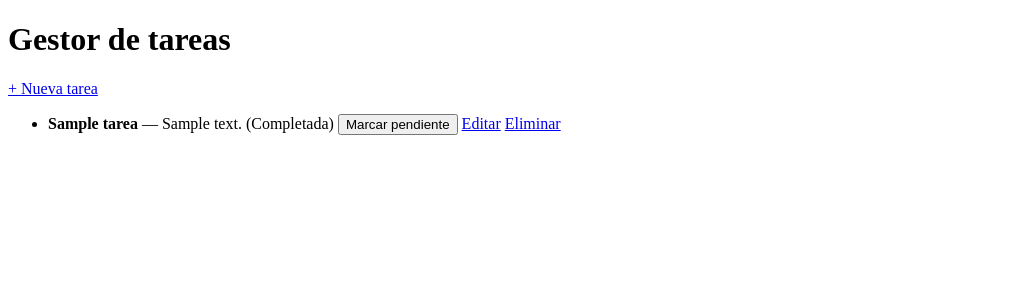
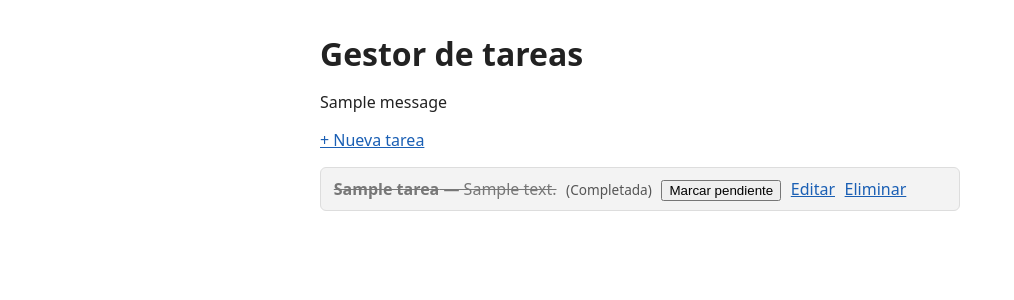
Before and after one commit to JoanAldabo/psu_incremental, a Flask app: page / in a window 1280 px wide. Shown: the top 300 px of the page, without its empty margins (0-1014 px from the left). Run offline with Flask 3, Linux system fonts and the light colour scheme; tables that the repository leaves empty hold one stand-in row (values such as "Sample post"); one stand-in notice (Sample message) is shown.

Commit message:
Incremento 5: pulir interfaz, mensajes de confirmación y documentación final

```diff
--- a/app.py
+++ b/app.py
@@ -1,9 +1,10 @@
 """Gestor de tareas — punto de entrada de la aplicación Flask.
 
-Incremento 4: eliminar tarea, con pantalla de confirmación previa.
+Incremento 5: pulir interfaz (estilos, estados visuales) y mensajes
+de confirmación tras cada acción.
 """
 
-from flask import Flask, abort, redirect, render_template, request, url_for
+from flask import Flask, abort, flash, redirect, render_template, request, url_for
 
 from database import (
     actualizar_tarea,
@@ -16,6 +17,11 @@ from database import (
 )
 
 app = Flask(__name__)
+# Clave fija: aplicación de un solo usuario en local, sin datos sensibles
+# ni necesidad de autenticación (ver docs/definicion_proyecto.md, "Fuera
+# de alcance"). Solo se usa para firmar la cookie de sesión que habilita
+# los mensajes flash de confirmación.
+app.secret_key = "clave-local-gestor-tareas-psu-ia"
 inicializar_bd()
 
 
@@ -32,6 +38,7 @@ def nueva_tarea():
         descripcion = request.form.get("descripcion", "").strip()
         if titulo:
             crear_tarea(titulo, descripcion)
+            flash(f'Tarea "{titulo}" creada.', "exito")
             return redirect(url_for("listar_tareas"))
         return render_template("nueva_tarea.html", error="El título es obligatorio.")
     return render_template("nueva_tarea.html", error=None)
@@ -47,6 +54,7 @@ def editar_tarea(id_tarea):
         descripcion = request.form.get("descripcion", "").strip()
         if titulo:
             actualizar_tarea(id_tarea, titulo, descripcion)
+            flash(f'Tarea "{titulo}" actualizada.', "exito")
             return redirect(url_for("listar_tareas"))
         return render_template(
             "editar_tarea.html", tarea=tarea, error="El título es obligatorio."
@@ -56,9 +64,12 @@ def editar_tarea(id_tarea):
 
 @app.route("/tareas/<int:id_tarea>/alternar", methods=["POST"])
 def alternar(id_tarea):
-    if obtener_tarea(id_tarea) is None:
+    tarea = obtener_tarea(id_tarea)
+    if tarea is None:
         abort(404)
     alternar_estado(id_tarea)
+    nuevo_estado = "completada" if not tarea["completada"] else "pendiente"
+    flash(f'Tarea "{tarea["titulo"]}" marcada como {nuevo_estado}.', "exito")
     return redirect(url_for("listar_tareas"))
 
 
@@ -69,6 +80,7 @@ def eliminar(id_tarea):
         abort(404)
     if request.method == "POST":
         eliminar_tarea(id_tarea)
+        flash(f'Tarea "{tarea["titulo"]}" eliminada.', "exito")
         return redirect(url_for("listar_tareas"))
     return render_template("eliminar_tarea.html", tarea=tarea)
 
--- /dev/null
+++ b/static/style.css
@@ -0,0 +1,85 @@
+body {
+    font-family: system-ui, sans-serif;
+    max-width: 640px;
+    margin: 2rem auto;
+    padding: 0 1rem;
+    color: #222;
+}
+
+h1 {
+    margin-bottom: 0.25rem;
+}
+
+a {
+    color: #1a5fb4;
+}
+
+.mensajes {
+    list-style: none;
+    padding: 0;
+    margin: 1rem 0;
+}
+
+.mensaje-exito {
+    background: #e6f4ea;
+    color: #1e4620;
+    border: 1px solid #b7dfbd;
+    border-radius: 4px;
+    padding: 0.5rem 0.75rem;
+    margin-bottom: 0.5rem;
+}
+
+ul.lista-tareas {
+    list-style: none;
+    padding: 0;
+}
+
+ul.lista-tareas li {
+    border: 1px solid #ddd;
+    border-radius: 6px;
+    padding: 0.6rem 0.8rem;
+    margin-bottom: 0.5rem;
+    display: flex;
+    align-items: center;
+    gap: 0.6rem;
+    flex-wrap: wrap;
+}
+
+li.pendiente {
+    background: #fff;
+}
+
+li.completada {
+    background: #f3f3f3;
+}
+
+li.completada .titulo-tarea {
+    text-decoration: line-through;
+    color: #777;
+}
+
+.estado {
+    font-size: 0.85rem;
+    color: #555;
+}
+
+form.formulario-tarea label {
+    display: block;
+    margin-bottom: 1rem;
+}
+
+form.formulario-tarea input[type="text"],
+form.formulario-tarea textarea {
+    width: 100%;
+    max-width: 400px;
+    padding: 0.4rem;
+    box-sizing: border-box;
+}
+
+.error {
+    color: #c01c28;
+}
+
+button {
+    cursor: pointer;
+}
--- a/templates/eliminar_tarea.html
+++ b/templates/eliminar_tarea.html
@@ -3,6 +3,7 @@
 <head>
     <meta charset="UTF-8">
     <title>Eliminar tarea</title>
+    <link rel="stylesheet" href="{{ url_for('static', filename='style.css') }}">
 </head>
 <body>
     <h1>¿Eliminar esta tarea?</h1>
--- a/templates/index.html
+++ b/templates/index.html
@@ -3,18 +3,29 @@
 <head>
     <meta charset="UTF-8">
     <title>Gestor de tareas</title>
+    <link rel="stylesheet" href="{{ url_for('static', filename='style.css') }}">
 </head>
 <body>
     <h1>Gestor de tareas</h1>
+
+    {% with mensajes = get_flashed_messages(with_categories=true) %}
+        {% if mensajes %}
+            <ul class="mensajes">
+            {% for categoria, mensaje in mensajes %}
+                <li class="mensaje-{{ categoria }}">{{ mensaje }}</li>
+            {% endfor %}
+            </ul>
+        {% endif %}
+    {% endwith %}
+
     <p><a href="{{ url_for('nueva_tarea') }}">+ Nueva tarea</a></p>
 
     {% if tareas %}
-        <ul>
+        <ul class="lista-tareas">
         {% for tarea in tareas %}
-            <li>
-                <strong>{{ tarea.titulo }}</strong>
-                {% if tarea.descripcion %} — {{ tarea.descripcion }}{% endif %}
-                ({{ "Completada" if tarea.completada else "Pendiente" }})
+            <li class="{{ 'completada' if tarea.completada else 'pendiente' }}">
+                <span class="titulo-tarea"><strong>{{ tarea.titulo }}</strong>{% if tarea.descripcion %} — {{ tarea.descripcion }}{% endif %}</span>
+                <span class="estado">({{ "Completada" if tarea.completada else "Pendiente" }})</span>
                 <form method="post" action="{{ url_for('alternar', id_tarea=tarea.id) }}" style="display:inline;">
                     <button type="submit">{{ "Marcar pendiente" if tarea.completada else "Marcar completada" }}</button>
                 </form>
```
Also changed, not shown: docs/registro_prompts.md (+85 -0 lines), templates/editar_tarea.html (+7 -6 lines), templates/nueva_tarea.html (+7 -6 lines), README.md, capturas/incremento5-confirmacion-eliminar.png (added), capturas/incremento5-formulario-con-estilos.png (added), capturas/incremento5-listado-vacio-con-estilos.png (added), capturas/incremento5-mensaje-completada-tachado.png (added), capturas/incremento5-mensaje-creada.png (added), capturas/incremento5-mensaje-eliminada.png (added), capturas/incremento5-terminal.png (added), 1 other file.
